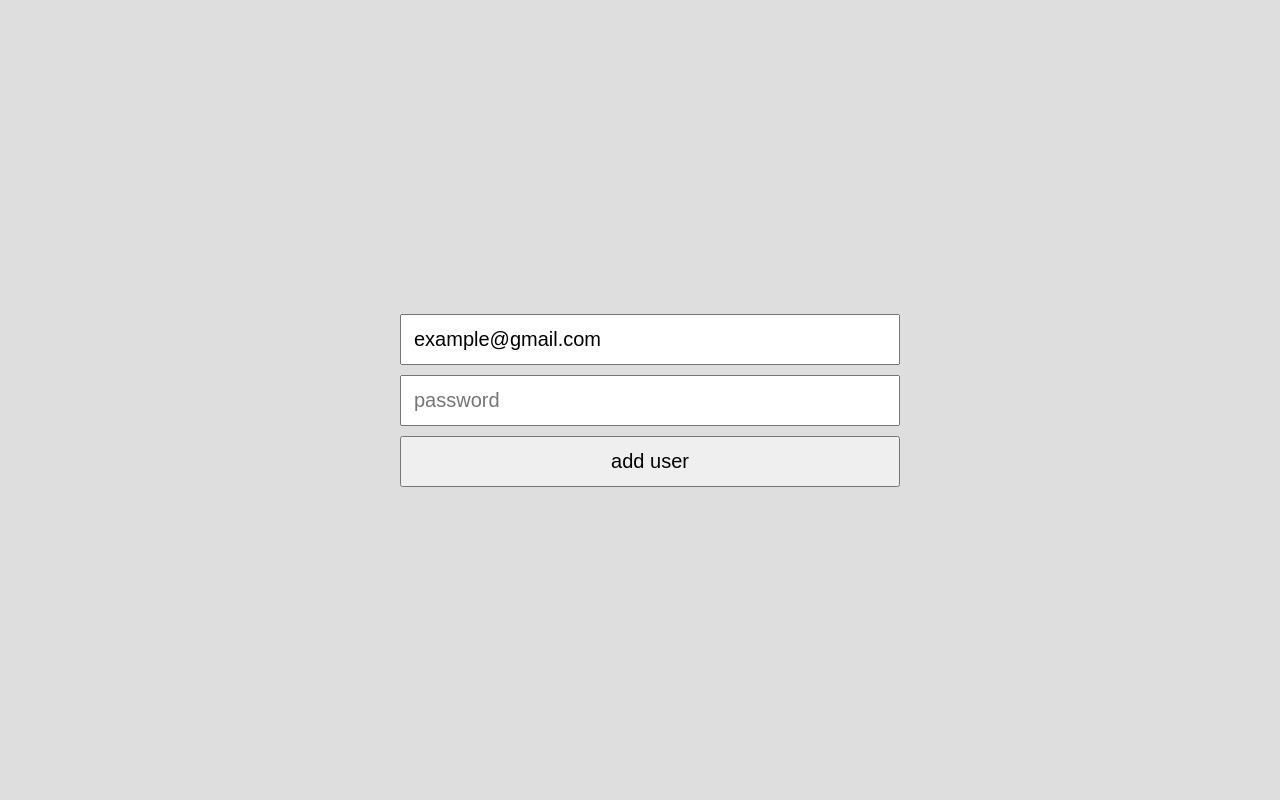
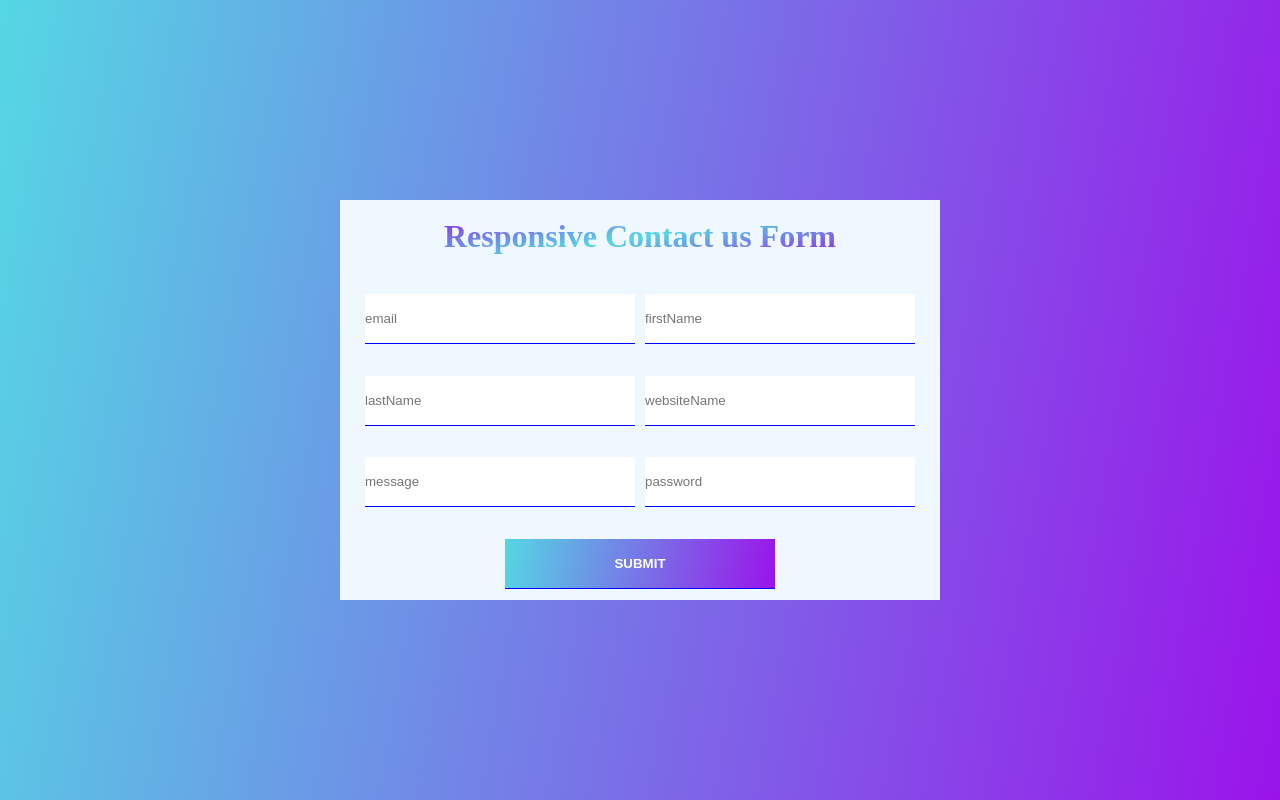
Before and after one commit to BrownEdgar/smart-juniors, a React (Vite) app: page / in a window 1280 px wide. Built offline with nearby package versions, Linux system fonts and the light colour scheme; a web font is replaced by a local one.

Commit message:
hmwrk Form

```diff
--- a/src/main.jsx
+++ b/src/main.jsx
@@ -1,6 +1,7 @@
+/* eslint-disable no-unused-vars */
 import React from 'react';
 import ReactDOM from 'react-dom/client';
-import App from './users/Edgar/FORM/App'
+import App from './users/Hrach/hmwrk_Formik/App'
 
 import './index.css';
 
--- /dev/null
+++ b/src/users/Hrach/hmwrk_Formik/App.jsx
@@ -0,0 +1,82 @@
+import React, {useState, useEffect} from 'react'
+import "./App.scss"
+import { ErrorMessage, Field, Form, Formik} from "formik"
+import { object, string,} from 'yup';
+
+
+const validationSchema = object({
+  firstName: string("Use String").min(3, "min 3").max(20, "max 20").required("Required"),
+  lastName: string("").min(3,"min3").max(15,"max 15").required("Required"),
+  email:string("").email().required("Required"),
+  websiteName:string("").required("Required"),
+  message:string("").required("Required"),
+  password: string().min(8, "min 8").max(18, "max 18").required("Required")
+})
+
+
+
+export default function App() {
+  const [users, setUsers] = useState([])
+  const initialValues = {
+    firstName: "",
+    lastName:"",
+    email:"",
+    websiteName:"",
+    message:"",
+    password:"",
+  }
+  const handleSubmit = (values,{resetForm}) =>{
+    console.log(values)
+    const updateusers =  setUsers((prevUsers)=>[...prevUsers,values])
+    resetForm()
+    return updateusers
+  }
+
+  return (
+    <div className='App'>
+      <Formik
+      initialValues={initialValues}
+      onSubmit={handleSubmit}
+      validateOnChange={false}
+      validateOnBlur={true}
+      validationSchema={validationSchema}
+      >
+       {(formik) => {
+        return (
+           <Form >
+            <h1>Responsive Contact us Form</h1>
+            <Field type="email" name='email' id="email" placeholder="email"/>
+            <ErrorMessage  name='email' component={"p"}/>
+            <Field type="text" name="firstName" id="firstName" placeholder="firstName"/>
+            <ErrorMessage  name='firstName' component={"p"}/>
+            <Field type="text" name="lastName" id="lastName"
+            placeholder="lastName" />
+            <ErrorMessage  name='lastName' component={"p"}/>
+            <Field type="text" name="websiteName" id="websiteName"
+            placeholder="websiteName"/>
+            <ErrorMessage  name='websiteName' component={"p"}/>
+            <Field type="text" name="message" id="message"
+            placeholder="message"/>
+            <ErrorMessage  name='message' component={"p"}/>
+            <Field type="password" name="password"
+            id="password"
+            placeholder="password" />
+            <ErrorMessage  name='password' component={"p"}/>
+          <input type="submit" value="SUBMIT" id="button"/>
+        </Form>
+        )
+       }}
+      </Formik>
+      <div>
+        <ul>
+          {users.map((user,index)=>(
+            <li key={index}>
+              <strong>Name :</strong> {user.firstName} {user.lastName},
+              <strong>Email :</strong> {user.email}
+            </li>
+          ))}
+        </ul>
+      </div>
+    </div>
+  )
+}
--- /dev/null
+++ b/src/users/Hrach/hmwrk_Formik/App.scss
@@ -0,0 +1,44 @@
+.App{
+  width: 100%;
+  height: 100vh;
+  display: flex;
+  justify-content: center;
+  align-items: center;
+  background-image: linear-gradient(100deg, #55D7E4,#9A14EA);
+  &>form{
+    width: 600px;
+    height: 400px;
+    background-color: aliceblue;
+    display: flex;
+    justify-content: center;
+    align-items: center;
+    flex-wrap: wrap;
+    gap: 10px;
+    h1{
+      background: -webkit-linear-gradient(100deg,#9A14EA, #55D7E4,#9A14EA);
+      -webkit-background-clip: text;
+      -webkit-text-fill-color: transparent;
+    }
+    p{
+      color: red;
+      font-size: 10px;
+      font-weight: 700;
+    }
+   &>input{
+    position: relative;
+    border: none;
+    border-bottom:1px solid blue ;
+    width: 270px;
+    height: 50px;
+    background-color: rgb(255, 255, 255);
+   }
+   &>label{
+    color: gray;
+   }
+   &>#button{
+    color: rgb(255, 255, 255);
+  background-image: linear-gradient(100deg, #55D7E4,#9A14EA);
+   font-weight: 700;
+   }
+  }
+}
```
